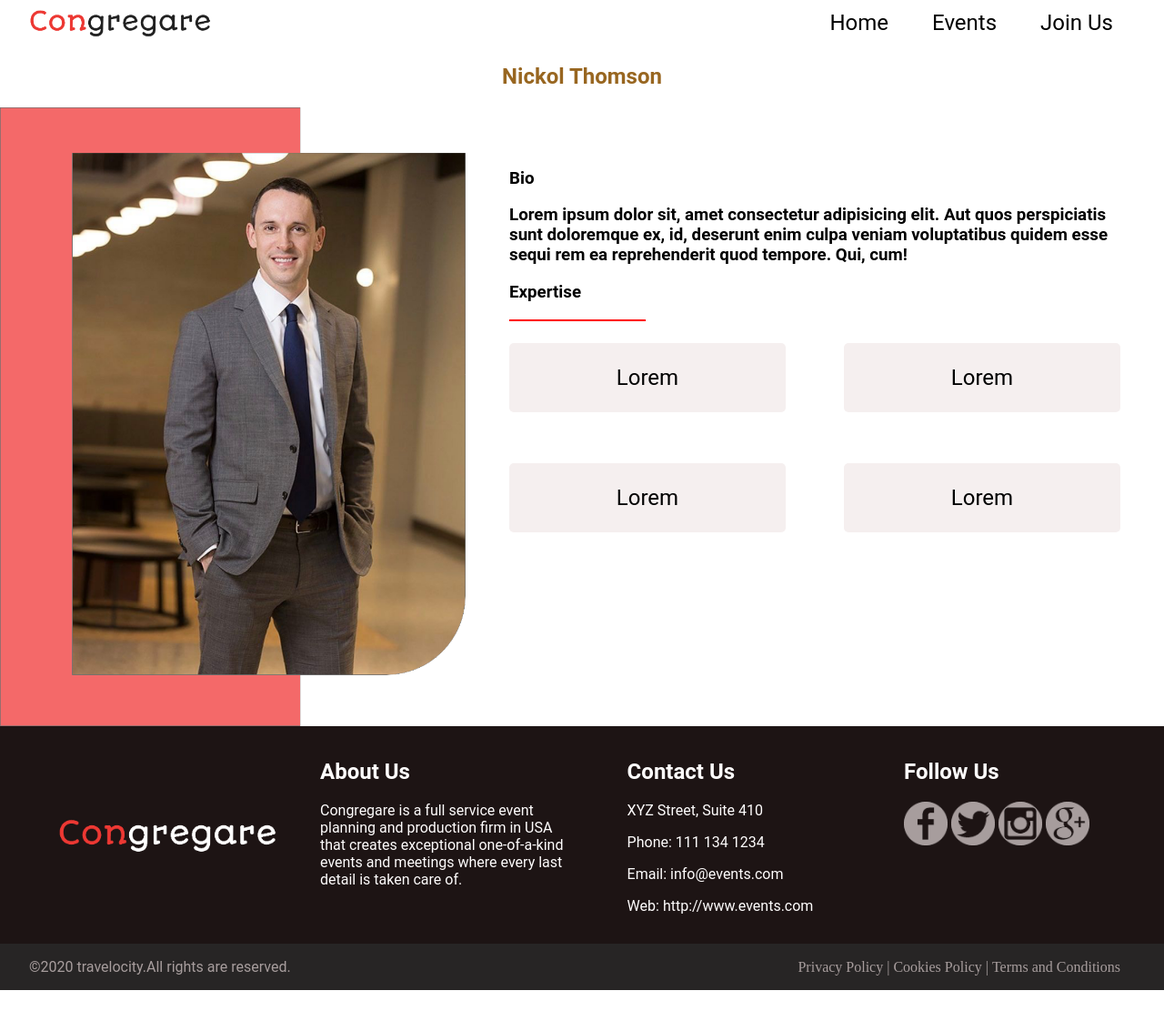
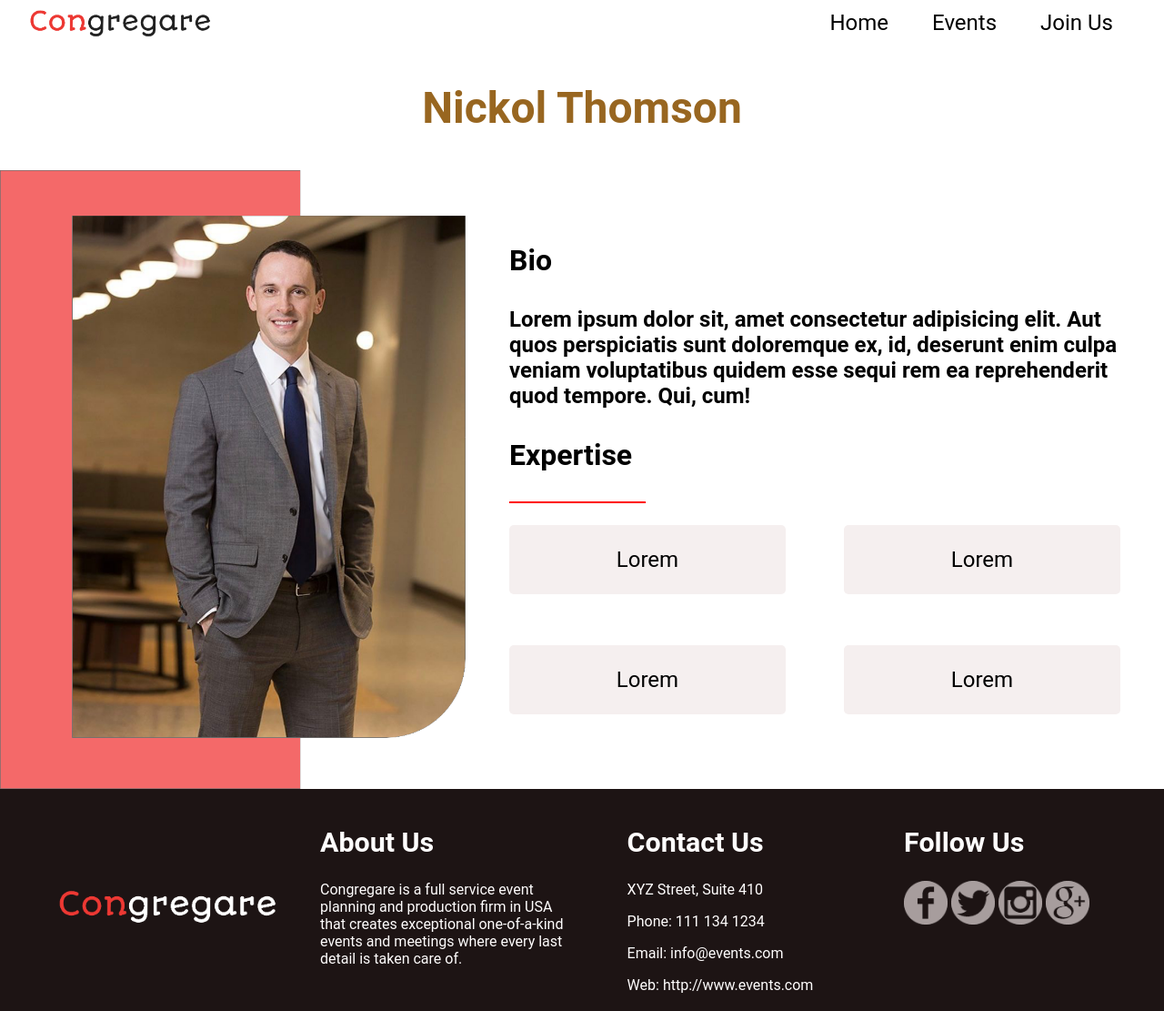
Before and after one commit to manalsolanki/EventMicrosites, a plain HTML site: page speaker.html in a window 1280 px wide. Shown: the top 1111 px of the page at 91% size. Before the commit the page ends 1088 px from the top, so only its background shows below. Drawn offline with Linux system fonts and the light colour scheme.

Commit message:
Adjusted the fonts size.

```diff
--- a/css/details.css
+++ b/css/details.css
@@ -115,6 +115,9 @@
     margin-left:2em;
     width:100%;
 }
+.description-details h1{
+    margin: 0em;
+}
 .name{
     text-align: end;
     color: #986620;
--- a/css/reset.css
+++ b/css/reset.css
@@ -1,5 +1,15 @@
 *, *::before, *::after {
 	box-sizing: inherit;
+}
+h1{
+	font-size: 2rem;
+}
+h2{
+	font-size: 1.9rem;
+
+}
+h3{
+	font-size: 1.5rem;
 }
 /* html, body {
 	height: 100%;
--- a/css/speaker.css
+++ b/css/speaker.css
@@ -1,5 +1,8 @@
 .name{
     text-align: center  ;
+}
+.font-adjustment{
+    font-size: 3rem;
 }
 
 .container{
--- a/speaker.html
+++ b/speaker.html
@@ -28,7 +28,7 @@
 	</header>
     <main>
         <section>
-            <h1 class="name">Nickol Thomson</h1>
+            <h1 class="name font-adjustment">Nickol Thomson</h1>
             <article class="container">
             <img src="img/Layer 1.png">
 
```
